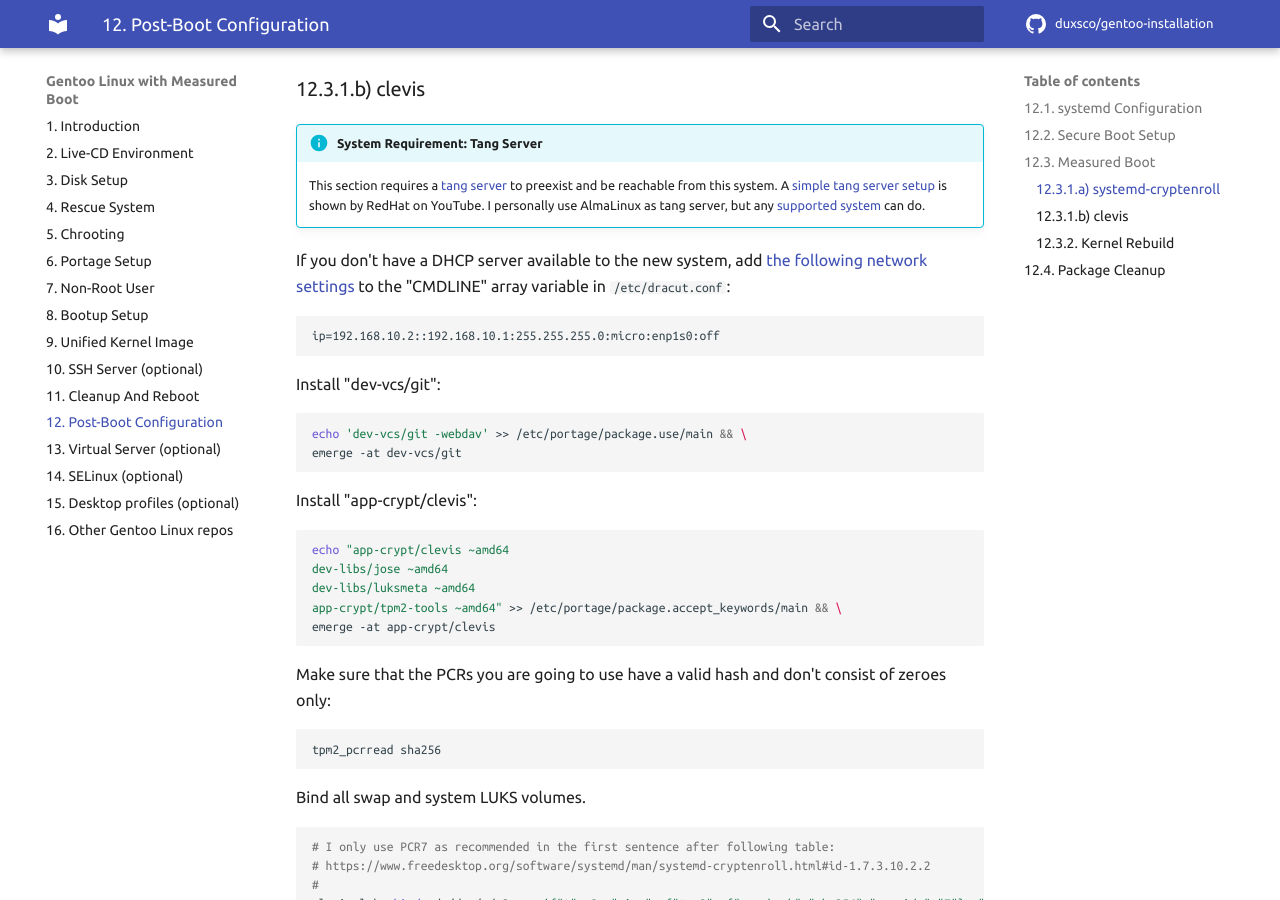
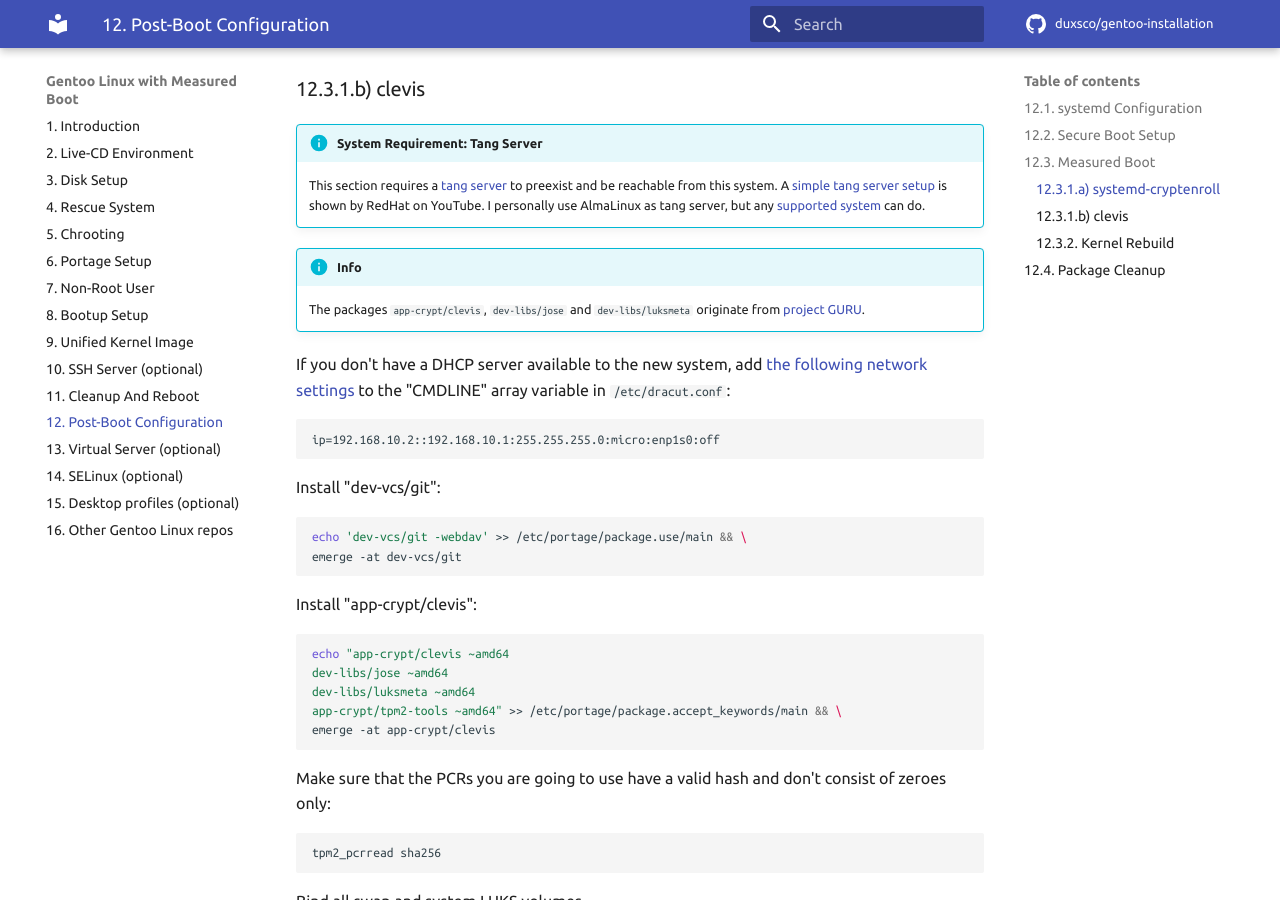
Before and after one commit to duxsco/gentoo-installation, an MkDocs documentation site: the page built from docs/post-boot_configuration.md, in a window 1280 px wide and 900 px high, scrolled down 3817 px. Built offline with MkDocs 1.6.1 and Material for MkDocs 9.7.7, drawn with Linux system fonts in a browser that asks for light colours; comment, search, counter and statistics services are not loaded.

Commit message:
Add admonition on GURU packages

````diff
--- a/docs/post-boot_configuration.md
+++ b/docs/post-boot_configuration.md
@@ -180,6 +180,9 @@ Reboot your system and use your fallback passphrase for LUKS unlock this time!
 !!! info "System Requirement: Tang Server"
     This section requires a [tang server](https://github.com/latchset/tang) to preexist and be reachable from this system. A [simple tang server setup](https://www.youtube.com/watch?v=y_9_iWNUBug) is shown by RedHat on YouTube. I personally use AlmaLinux as tang server, but any [supported system](https://github.com/latchset/tang#getting-started) can do.
 
+!!! info
+    The packages `app-crypt/clevis`, `dev-libs/jose` and `dev-libs/luksmeta` originate from [project GURU](https://wiki.gentoo.org/wiki/Project:GURU).
+
 If you don't have a DHCP server available to the new system, add [the following network settings](https://www.systutorials.com/docs/linux/man/7-dracut.cmdline/#lbAN) to the "CMDLINE" array variable in `/etc/dracut.conf`:
 
 ```
````
